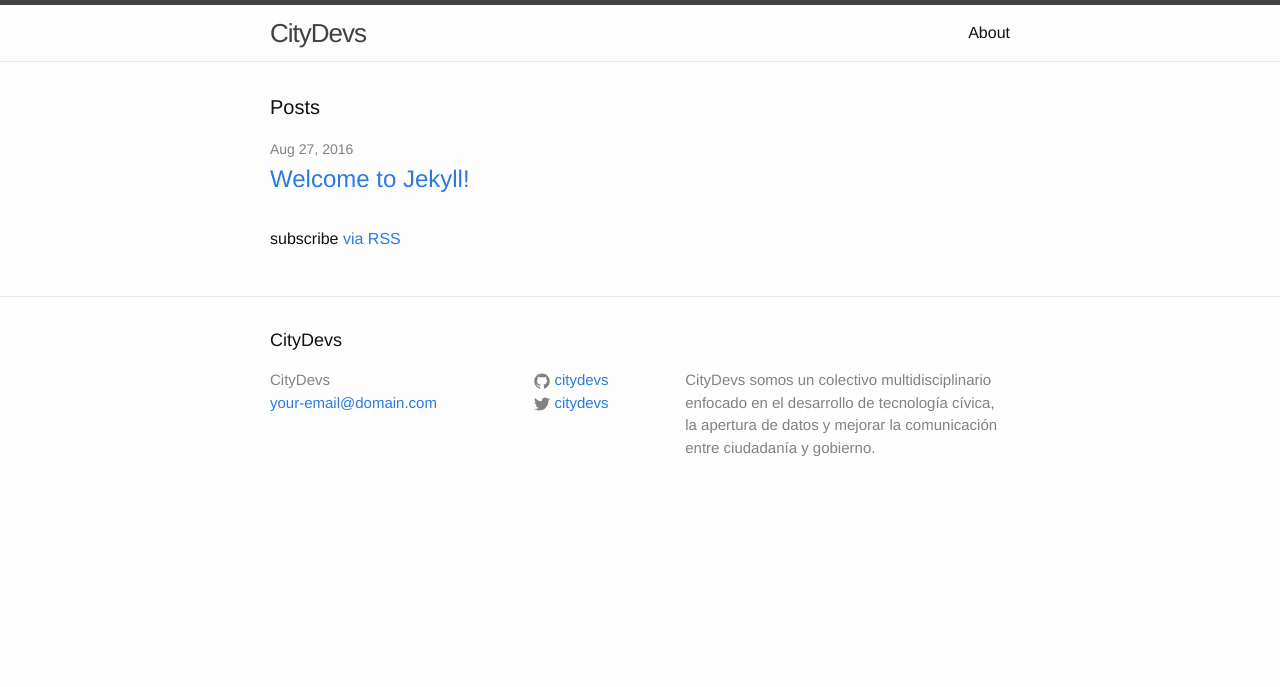
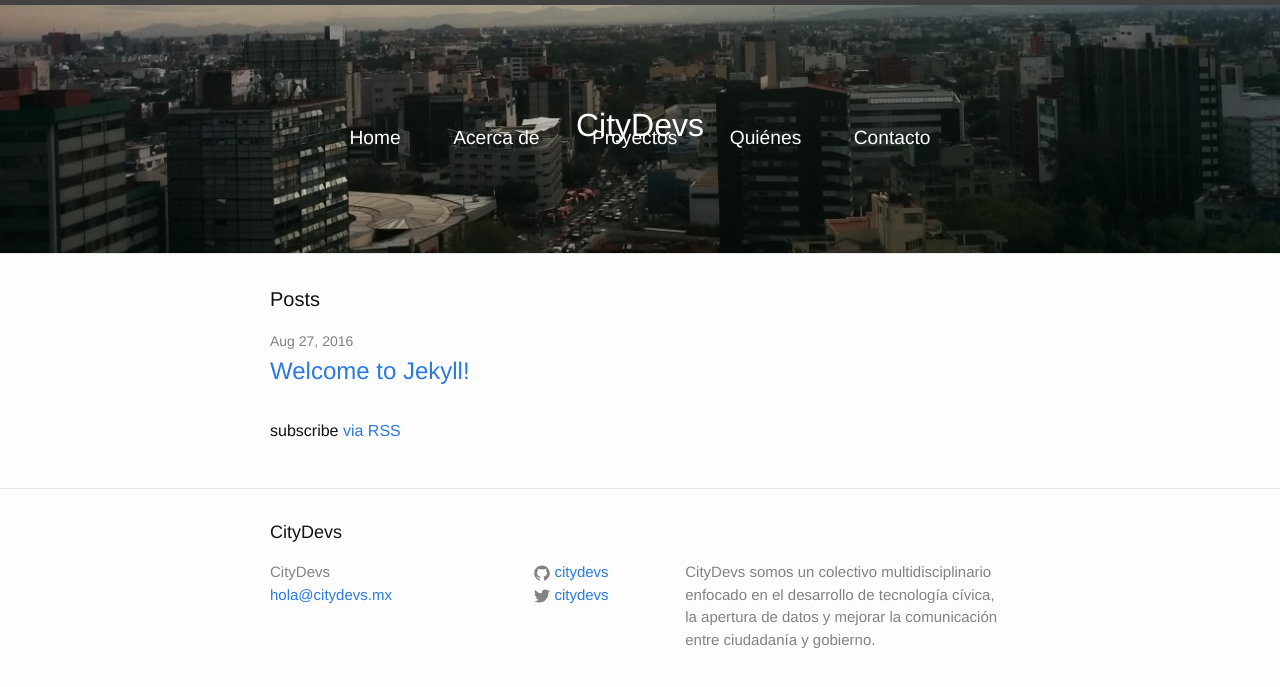
Before and after one commit to citydevs/citydevs.github.io, a Jekyll site: the page built from index.html, in a window 1280 px wide. Shown: the top 687 px of the page. Built offline with Jekyll 4.4.1, drawn with Linux system fonts in a browser that asks for light colours.

Commit message:
makes a mess with titles

```diff
--- a/_config.yml
+++ b/_config.yml
@@ -7,7 +7,7 @@
 
 # Site settings
 title: CityDevs
-email: your-email@domain.com
+email: hola@citydevs.mx
 description: CityDevs somos un colectivo multidisciplinario enfocado en el desarrollo de tecnología cívica, la apertura de datos y mejorar la comunicación entre ciudadanía y gobierno.
 baseurl: "" # the subpath of your site, e.g. /blog
 url: "http://citydevs.mx" # the base hostname & protocol for your site
--- a/_includes/header.html
+++ b/_includes/header.html
@@ -1,26 +1,10 @@
-<header class="site-header">
+<header id="header">
 
-  <div class="wrapper">
+  <div class="container">
 
-    <a class="site-title" href="{{ site.baseurl }}/">{{ site.title }}</a>
+    <h1>{{ site.title }}</h1>
 
-    <nav class="site-nav">
-      <a href="#" class="menu-icon">
-        <svg viewBox="0 0 18 15">
-          <path fill="#424242" d="M18,1.484c0,0.82-0.665,1.484-1.484,1.484H1.484C0.665,2.969,0,2.304,0,1.484l0,0C0,0.665,0.665,0,1.484,0 h15.031C17.335,0,18,0.665,18,1.484L18,1.484z"/>
-          <path fill="#424242" d="M18,7.516C18,8.335,17.335,9,16.516,9H1.484C0.665,9,0,8.335,0,7.516l0,0c0-0.82,0.665-1.484,1.484-1.484 h15.031C17.335,6.031,18,6.696,18,7.516L18,7.516z"/>
-          <path fill="#424242" d="M18,13.516C18,14.335,17.335,15,16.516,15H1.484C0.665,15,0,14.335,0,13.516l0,0 c0-0.82,0.665-1.484,1.484-1.484h15.031C17.335,12.031,18,12.696,18,13.516L18,13.516z"/>
-        </svg>
-      </a>
-
-      <div class="trigger">
-        {% for my_page in site.pages %}
-          {% if my_page.title %}
-          <a class="page-link" href="{{ my_page.url | prepend: site.baseurl }}">{{ my_page.title }}</a>
-          {% endif %}
-        {% endfor %}
-      </div>
-    </nav>
+    {% include nav.html %}
 
   </div>
 
--- /dev/null
+++ b/_includes/nav.html
@@ -0,0 +1,15 @@
+<nav id="nav">
+  <ul>
+    {% assign current = page.url | downcase | split: '/' %}
+    <li {% if current[1] == 'index.html' %}class='current'{% endif %}><a href="{{ site.baseurl }}/index.html">Home</a></li>
+    <li><a href="../about.html">Acerca de</a></li>
+    <li><a href="#">Proyectos</a></li>
+    <li><a href="#">Quiénes</a></li>
+    <li><a href="#">Contacto</a></li>
+  </ul>
+
+      <!--<li {% if current[1] == 'blog' %}class='current'{% endif %}><a href="{{ site.baseurl }}/blog">Blog</a></li>
+    <li {% if current[1] == 'left-sidebar.html' %}class='current'{% endif %}><a href="{{ site.baseurl }}/left-sidebar.html">Left Sidebar</a></li>
+    <li {% if current[1] == 'right-sidebar.html' %}class='current'{% endif %}><a href="{{ site.baseurl }}/right-sidebar.html">Right Sidebar</a></li>
+    <li {% if current[1] == 'no-sidebar.html' %}class='current'{% endif %}><a href="{{ site.baseurl }}/no-sidebar.html">No Sidebar</a></li> -->
+</nav>
--- a/_sass/_layout.scss
+++ b/_sass/_layout.scss
@@ -1,36 +1,91 @@
 /**
  * Site header
  */
-.site-header {
+#header {
     border-top: 5px solid $grey-color-dark;
     border-bottom: 1px solid $grey-color-light;
     min-height: 56px;
+    background: #333333 url("../img/header.jpg") no-repeat;
+    background-size: cover;
+    color: #fff;
+    padding: 6em 0;
+    text-align: center;
+    background-position: 0% 65%;
+    position: relative;
+    text-color:white;}
 
-    // Positioning context for the mobile navigation icon
-    position: relative;
-}
 
-.site-title {
-    font-size: 26px;
+    #header.before {
+      content: '';
+      position: absolute;
+      left: 0;
+      top: 0;
+      width: 100%;
+      height: 100%;
+      background: rgba(16, 32, 48, 0.25)
+    }
+
+    .site-title {
+    color:white;
+    font-size: 6em;
     font-weight: 300;
     line-height: 56px;
     letter-spacing: -1px;
     margin-bottom: 0;
     float: left;
+    }
 
-    &,
-    &:visited {
-        color: $grey-color-dark;
+    .homepage {
+  		padding: 8em 0;
+  		background-position: center;
+  	}
+
+    #header > * {
+      position: relative;
+      z-index: 1;
     }
-}
+  	#logo {
+  		font-size: 2em;
 
-.site-nav {
-    float: right;
-    line-height: 56px;
+  	}
 
-    .menu-icon {
-        display: none;
-    }
+  	#nav > ul {
+  		margin: -3em;
+  		padding-bottom: 0em;
+  	}
+
+  		#nav > ul > li {
+  			border-radius: 10px 10px 0 0;
+  			display: inline-block;
+  			margin-left: 0em;
+  			padding: 0.5em 1.5em;
+  		}
+
+  			#nav > ul > li a {
+  				color: #FFF;
+  				text-decoration: none;
+  				font-size: 1.2em;
+  			}
+
+  			#nav > ul > li:first-child {
+  				margin-left: 0;
+  			}
+
+  			#nav > ul > li:hover a {
+  				color: #fff;
+  			}
+
+  			#nav > ul > li.active {
+  				background: #dc0733;
+  			}
+
+  				#nav > ul > li.active a {
+  					color: white;
+  				}
+
+  			#nav > ul > li > ul {
+  				display: none;
+  			}
 
     .page-link {
         color: $text-color;
@@ -75,10 +130,6 @@
             display: none;
         }
 
-        &:hover .trigger {
-            display: block;
-            padding-bottom: 5px;
-        }
 
         .page-link {
             display: block;
@@ -90,7 +141,7 @@
             margin-left: 20px;
         }
     }
-}
+
 
 
 
--- a/index.html
+++ b/index.html
@@ -1,8 +1,7 @@
 ---
 layout: default
 ---
-
-<div class="home">
+<div>
 
   <h1 class="page-heading">Posts</h1>
 
```
Also changed, not shown: img/header.jpg (added).
